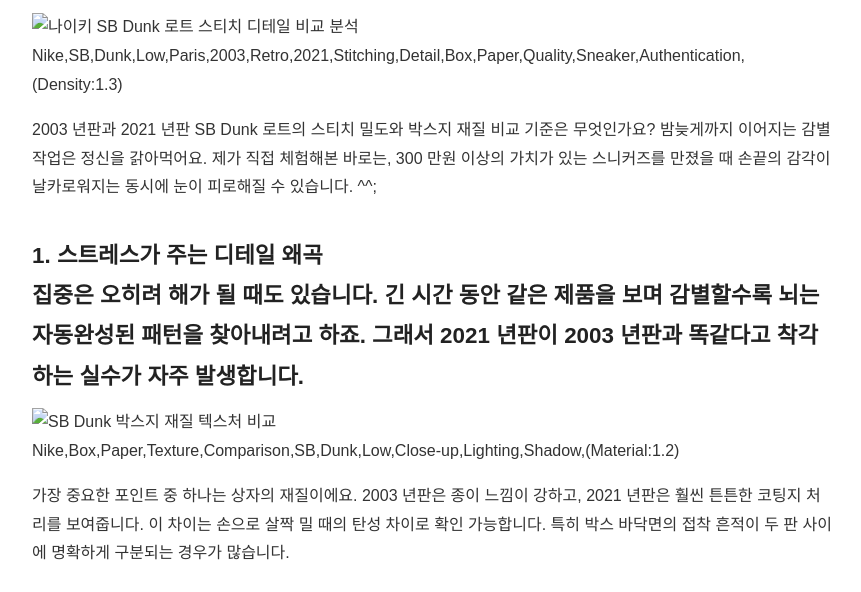
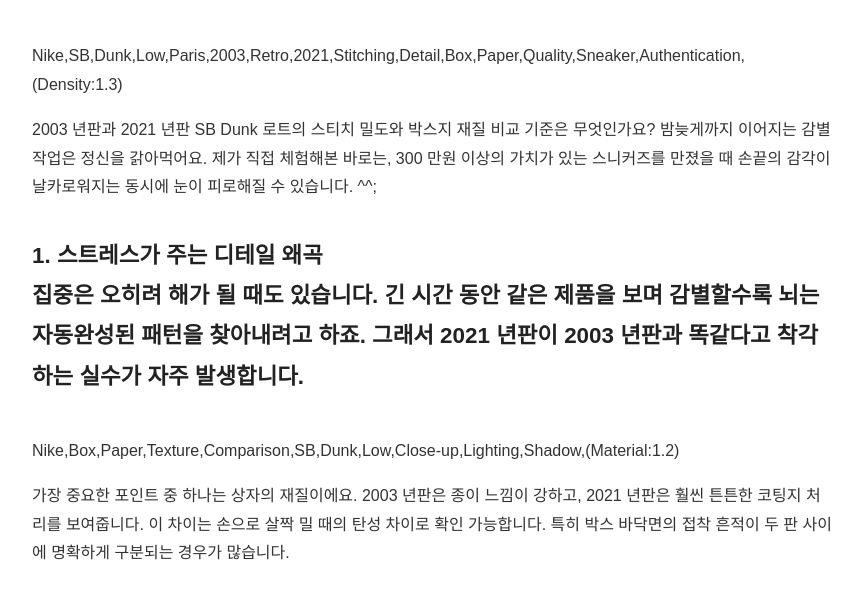
Before and after one commit to tidalhss-star/bp-t3b07-yd-massage-link-1, a plain HTML site: page posts/review-002-17n4sd4.html in a window 1280 px wide. Shown: the part 208-800 px from the top of the page, without its empty margins (208-1069 px from the left). Drawn offline with Linux system fonts and the light colour scheme.

Commit message:
deploy: garbage-free snapshot 2026-08-28T11:28:43.805Z

```diff
--- a/posts/review-002-17n4sd4.html
+++ b/posts/review-002-17n4sd4.html
@@ -28,10 +28,10 @@
   <main>
     <h1>300 만원 손실과 여의도 마사지 링크, SB Dunk 로트 확인 시 주의해야 할 밀도</h1>
     <article>
-      <p><IMAGE placement="hero" alt="나이키 SB Dunk 로트 스티치 디테일 비교 분석" ><br>Nike,SB,Dunk,Low,Paris,2003,Retro,2021,Stitching,Detail,Box,Paper,Quality,Sneaker,Authentication,(Density:1.3)</p>
+      <p><br>Nike,SB,Dunk,Low,Paris,2003,Retro,2021,Stitching,Detail,Box,Paper,Quality,Sneaker,Authentication,(Density:1.3)</p>
 <p>2003 년판과 2021 년판 SB Dunk 로트의 스티치 밀도와 박스지 재질 비교 기준은 무엇인가요? 밤늦게까지 이어지는 감별 작업은 정신을 갉아먹어요. 제가 직접 체험해본 바로는, 300 만원 이상의 가치가 있는 스니커즈를 만졌을 때 손끝의 감각이 날카로워지는 동시에 눈이 피로해질 수 있습니다. ^^;</p>
 <h2>1. 스트레스가 주는 디테일 왜곡<br>집중은 오히려 해가 될 때도 있습니다. 긴 시간 동안 같은 제품을 보며 감별할수록 뇌는 자동완성된 패턴을 찾아내려고 하죠. 그래서 2021 년판이 2003 년판과 똑같다고 착각하는 실수가 자주 발생합니다.</h2>
-<p><IMAGE placement="about" alt="SB Dunk 박스지 재질 텍스처 비교" ><br>Nike,Box,Paper,Texture,Comparison,SB,Dunk,Low,Close-up,Lighting,Shadow,(Material:1.2)</p>
+<p><br>Nike,Box,Paper,Texture,Comparison,SB,Dunk,Low,Close-up,Lighting,Shadow,(Material:1.2)</p>
 <p>가장 중요한 포인트 중 하나는 상자의 재질이에요. 2003 년판은 종이 느낌이 강하고, 2021 년판은 훨씬 튼튼한 코팅지 처리를 보여줍니다. 이 차이는 손으로 살짝 밀 때의 탄성 차이로 확인 가능합니다. 특히 박스 바닥면의 접착 흔적이 두 판 사이에 명확하게 구분되는 경우가 많습니다.</p>
 <h2>2. 스티치 밀도와 로트 넘버<br>스티치 밀도 역시 핵심입니다. 로트 넘버가 달라도 편평한 부분에서 바늘 뚫기 간격이 미세하게 다릅니다. 특히 뒷발꿈치 내부 스티치를 확대해서 볼 때, 고해상도로 찍어야 정확한 비교가 가능하죠.</h2>
 <p>집중이 흐트러질 때면 저는 잠시 여의도 마사지 링크로 이동합니다. 단순히 몸을 풀기보다, 시야를 비우는 과정이 오히려 미세한 디테일을 재인지하게 만듭니다. ^^; 몸이 편안해지면 눈으로 보이는 작은 오류도 더 선명하게 드러납니다.</p>
```
Also changed, not shown: posts/t3link-001-f31boi.html (+1 -1 lines).
